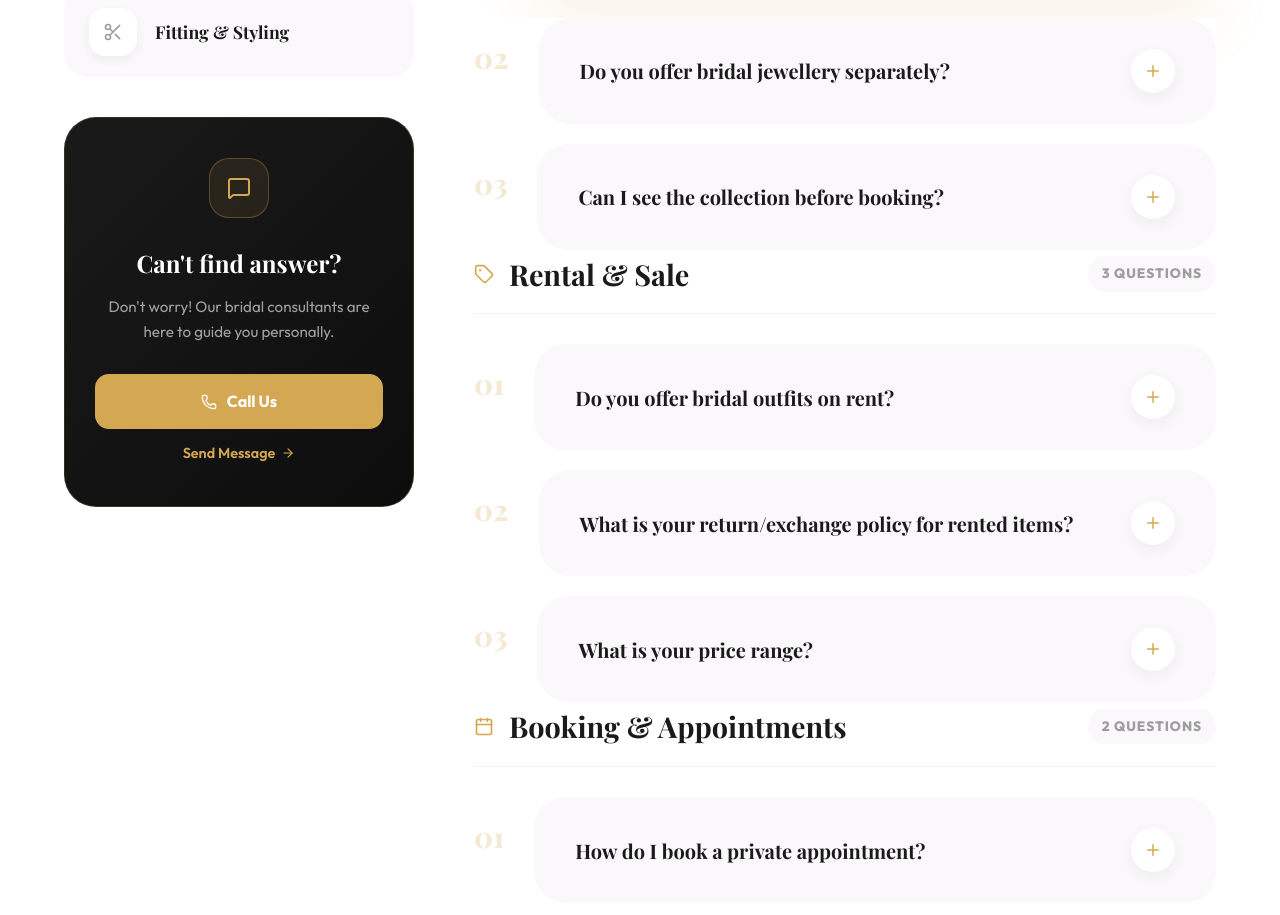
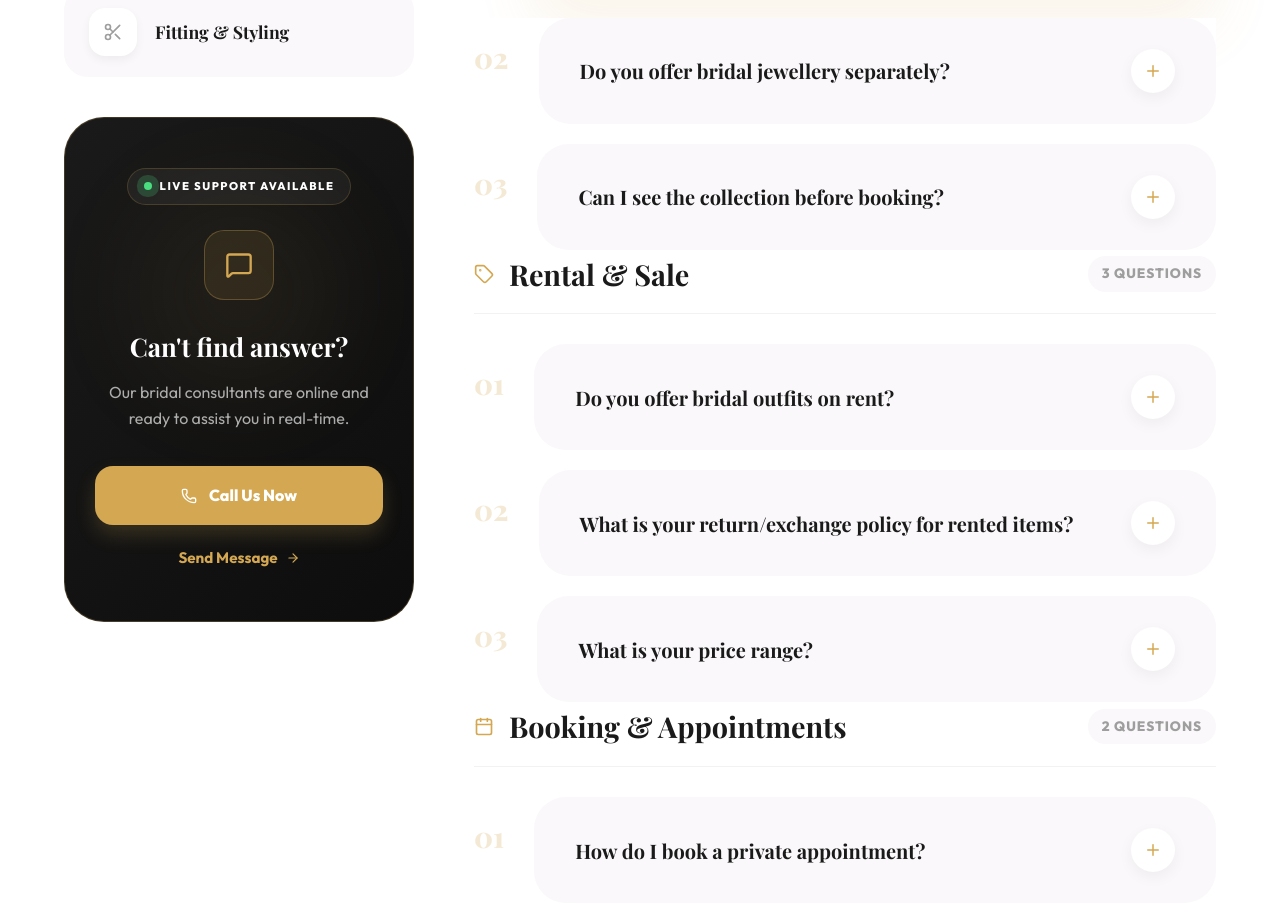
Before and after one commit to Eshbanoliver/shagun-thebridalcollection, a React (Vite) app: page /faq in a window 1280 px wide. Shown: the part 1415-2330 px from the top of the page. Built offline with nearby package versions, Linux system fonts and the light colour scheme; a web font is replaced by a local one.

Commit message:
Updated files

```diff
--- a/src/pages/FAQ/FAQ.css
+++ b/src/pages/FAQ/FAQ.css
@@ -290,19 +290,90 @@
 
 /* Quick Contact Redone */
 .quick-help-card {
-  padding: 40px 30px;
+  padding: 50px 30px 40px;
   background: linear-gradient(135deg, #1A1A1A 0%, #0D0D0D 100%);
-  border-radius: 32px;
+  border-radius: 40px;
   color: var(--white);
   text-align: center;
-  border: 1px solid rgba(212, 168, 83, 0.2);
+  border: 1px solid rgba(212, 168, 83, 0.25);
   position: relative;
+  overflow: hidden;
+  transition: all 0.5s cubic-bezier(0.175, 0.885, 0.32, 1.275);
+}
+
+.quick-help-card:hover {
+  transform: translateY(-8px) scale(1.02);
+  border-color: var(--gold);
+  box-shadow: 0 40px 80px rgba(0, 0, 0, 0.4);
+}
+
+/* Dynamic background */
+.quick-help-card__glow-wrap {
+  position: absolute;
+  inset: 0;
+  z-index: 0;
   overflow: hidden;
 }
 
+.quick-help-card__glow-circle {
+  position: absolute;
+  width: 250px;
+  height: 250px;
+  background: radial-gradient(circle, var(--gold) 0%, transparent 70%);
+  opacity: 0.15;
+  filter: blur(60px);
+  top: -50px;
+  right: -50px;
+  animation: moveGlow 12s infinite alternate ease-in-out;
+}
+
+@keyframes moveGlow {
+  0% { transform: translate(0, 0); }
+  50% { transform: translate(-100px, 100px); }
+  100% { transform: translate(-20px, 20px); }
+}
+
+/* Status Indicator */
+.quick-help-card__status {
+  display: inline-flex;
+  align-items: center;
+  gap: 8px;
+  background: rgba(255, 255, 255, 0.05);
+  padding: 8px 16px;
+  border-radius: 100px;
+  border: 1px solid rgba(212, 168, 83, 0.2);
+  margin-bottom: 25px;
+  position: relative;
+  z-index: 2;
+}
+
+.status-dot {
+  width: 8px;
+  height: 8px;
+  background: #4ade80;
+  border-radius: 50%;
+  box-shadow: 0 0 10px #4ade80;
+  animation: pulseGreen 1.5s infinite;
+}
+
+@keyframes pulseGreen {
+  0% { box-shadow: 0 0 0 0 rgba(74, 222, 128, 0.7); }
+  70% { box-shadow: 0 0 0 10px rgba(74, 222, 128, 0); }
+  100% { box-shadow: 0 0 0 0 rgba(74, 222, 128, 0); }
+}
+
+.status-text {
+  font-size: 0.7rem;
+  font-weight: 800;
+  color: var(--white);
+  text-transform: uppercase;
+  letter-spacing: 1.5px;
+  white-space: nowrap;
+}
+
 .quick-help-card__icon-box {
-  width: 60px;
-  height: 60px;
+  width: 70px;
+  height: 70px;
   background: rgba(212, 168, 83, 0.1);
   border: 1px solid rgba(212, 168, 83, 0.3);
   border-radius: 20px;
@@ -311,61 +382,96 @@
   align-items: center;
   justify-content: center;
   margin: 0 auto 25px;
+  position: relative;
+  z-index: 2;
+  transition: all 0.4s ease;
+}
+
+.quick-help-card:hover .quick-help-card__icon-box {
+  background: var(--gold);
+  color: var(--white);
+  transform: scale(1.1) rotate(10deg);
+}
+
+.contact-icon-main {
+  transition: all 0.4s ease;
+}
+
+.quick-help-card:hover .contact-icon-main {
+  animation: wiggle 0.5s infinite alternate;
+}
+
+@keyframes wiggle {
+  0% { transform: rotate(-10deg); }
+  100% { transform: rotate(10deg); }
 }
 
 .quick-help-card h4 {
   font-family: var(--font-heading);
-  font-size: 1.5rem;
+  font-size: 1.6rem;
   margin-bottom: 12px;
+  position: relative;
+  z-index: 2;
 }
 
 .quick-help-card p {
-  font-size: 0.95rem;
-  color: rgba(255, 255, 255, 0.6);
+  font-size: 1rem;
+  color: rgba(255, 255, 255, 0.65);
   line-height: 1.6;
-  margin-bottom: 30px;
-}
-
-.quick-help-actions {
-  display: flex;
-  flex-direction: column;
-  gap: 12px;
+  margin-bottom: 35px;
+  position: relative;
+  z-index: 2;
 }
 
 .quick-help-link {
   display: flex;
   align-items: center;
   justify-content: center;
-  gap: 10px;
+  gap: 12px;
   background: var(--gold);
   color: var(--white);
-  padding: 14px;
-  border-radius: 14px;
-  font-weight: 700;
+  padding: 16px;
+  border-radius: 18px;
+  font-weight: 800;
   text-decoration: none;
-  transition: all 0.3s ease;
+  transition: all 0.4s cubic-bezier(0.175, 0.885, 0.32, 1.275);
+  position: relative;
+  z-index: 2;
+  box-shadow: 0 10px 20px rgba(212, 168, 83, 0.2);
 }
 
 .quick-help-link:hover {
   background: var(--gold-dark);
-  transform: translateY(-2px);
+  transform: translateY(-4px);
+  box-shadow: 0 15px 30px rgba(212, 168, 83, 0.3);
 }
 
 .quick-help-btn-minimal {
   color: var(--gold);
   text-decoration: none;
-  font-size: 0.9rem;
-  font-weight: 600;
+  font-size: 0.95rem;
+  font-weight: 700;
   display: flex;
   align-items: center;
   justify-content: center;
-  gap: 6px;
+  gap: 8px;
   transition: all 0.3s ease;
+  padding: 10px;
+  margin-top: 10px;
+  position: relative;
+  z-index: 2;
 }
 
 .quick-help-btn-minimal:hover {
   color: var(--white);
-  gap: 10px;
+}
+
+.arrow-icon {
+  transition: transform 0.3s ease;
+}
+
+.quick-help-btn-minimal:hover .arrow-icon {
+  transform: translateX(6px);
 }
 
 /* FAQ Main Content Redone */
--- a/src/pages/FAQ/FAQ.tsx
+++ b/src/pages/FAQ/FAQ.tsx
@@ -212,18 +212,25 @@ const FAQ: React.FC = () => {
 
               {/* Quick Contact Card */}
               <div className="quick-help-card">
+                <div className="quick-help-card__glow-wrap">
+                  <div className="quick-help-card__glow-circle"></div>
+                </div>
+                <div className="quick-help-card__status">
+                  <span className="status-dot"></span>
+                  <span className="status-text">Live Support Available</span>
+                </div>
                 <div className="quick-help-card__icon-box">
-                  <MessageSquare size={24} />
+                  <MessageSquare size={28} className="contact-icon-main" />
                 </div>
                 <h4>Can't find answer?</h4>
-                <p>Don't worry! Our bridal consultants are here to guide you personally.</p>
+                <p>Our bridal consultants are online and ready to assist you in real-time.</p>
                 <div className="quick-help-actions">
                   <a href="tel:9950889370" className="quick-help-link">
                     <Phone size={16} />
-                    Call Us
+                    Call Us Now
                   </a>
                   <Link to="/contact" className="quick-help-btn-minimal">
-                    Send Message <ArrowRight size={14} />
+                    Send Message <ArrowRight size={14} className="arrow-icon" />
                   </Link>
                 </div>
               </div>
```
